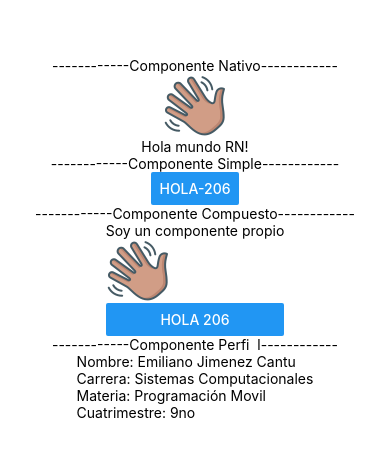
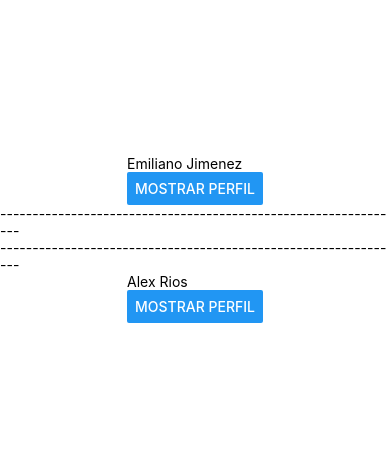
Before and after one commit to Tex558/PM-206, a React Native app in the folder practica5/miapp2/: screen / in a window 390 px wide. Shown: the part 183-640 px from the top of the page. Built offline with nearby package versions, Linux system fonts and the light colour scheme.

Commit message:
Practica 7 EJC
Hooks y props

```diff
--- a/practica5/miapp2/App.js
+++ b/practica5/miapp2/App.js
@@ -1,8 +1,6 @@
 //zona1: importaciones
 import { StatusBar } from 'expo-status-bar';
 import { StyleSheet, Text, View, Image } from 'react-native';
-import { Saludo} from './components/Saludo';
-import { Salud2 } from './components/Salud2';
 import { Perfil } from './components/Perfil';
 
 //Zona2: main - hogar de la aplicación, donde se renderizan los componentes y se define la estructura visual de la app
@@ -10,18 +8,19 @@ export default function App() {
   return (
 
       <View style={styles.container}>
-      <Text>------------Componente Nativo------------</Text>
-      <Image source={require('./assets/wave.png')}/>
-      <Text>Hola mundo RN!</Text>
 
-      <Text>------------Componente Simple------------</Text>
-      <Saludo></Saludo>
+      <Perfil nombre ="Emiliano Jimenez" carrera ="Sistemas" materia ="P movil" cuatri ="9"></Perfil>
 
-      <Text>------------Componente Compuesto------------</Text>
-      <Salud2></Salud2>
+      <Text>---------------------------------------------------------------</Text>
 
-      <Text>------------Componente Perfi  l------------</Text>
-      <Perfil></Perfil>
+      <Text>---------------------------------------------------------------</Text>
+
+      <Perfil
+      nombre ="Alex Rios"
+      carrera ="Negocios"
+      materia ="Bisne"
+      cuatri ="7">
+      </Perfil>
 
       <StatusBar style="auto" />
     </View>
--- a/practica5/miapp2/components/Perfil.js
+++ b/practica5/miapp2/components/Perfil.js
@@ -1,12 +1,39 @@
-import { Text, View  } from "react-native";
+import { Text, View, Button } from "react-native";
+import React,{useState} from 'react';
 
-export const Perfil = (props) => {
+export const Perfil = ({nombre,carrera,materia,cuatri}) => {
+
+    const [mostrar,setMostrar]= useState(false)
+
     return(
         <View>
-            <Text>Nombre: Emiliano Jimenez Cantu</Text>
-            <Text>Carrera: Sistemas Computacionales</Text>
-            <Text>Materia: Programación Movil</Text>
-            <Text>Cuatrimestre: 9no </Text>
+            <Text>{nombre}</Text>
+
+            { mostrar &&
+            <>
+            <Text>{carrera}</Text>
+            <Text>{materia}</Text>
+            <Text>{cuatri} </Text>
+            </>
+            }
+
+            <Button
+            title="Mostrar Perfil"
+            onPress={()=> setMostrar(!mostrar)}
+            />
+
         </View>
     );
 }
+
+/*Perfil utilizando props */
+/* export const Perfil = (props) => {
+    return(
+        <View>
+            <Text>{props.nombre}</Text>
+            <Text>{props.carrera}</Text>
+            <Text>{props.materia}</Text>
+            <Text>{props.cuatri} </Text>
+        </View>
+    );
+} */
```
